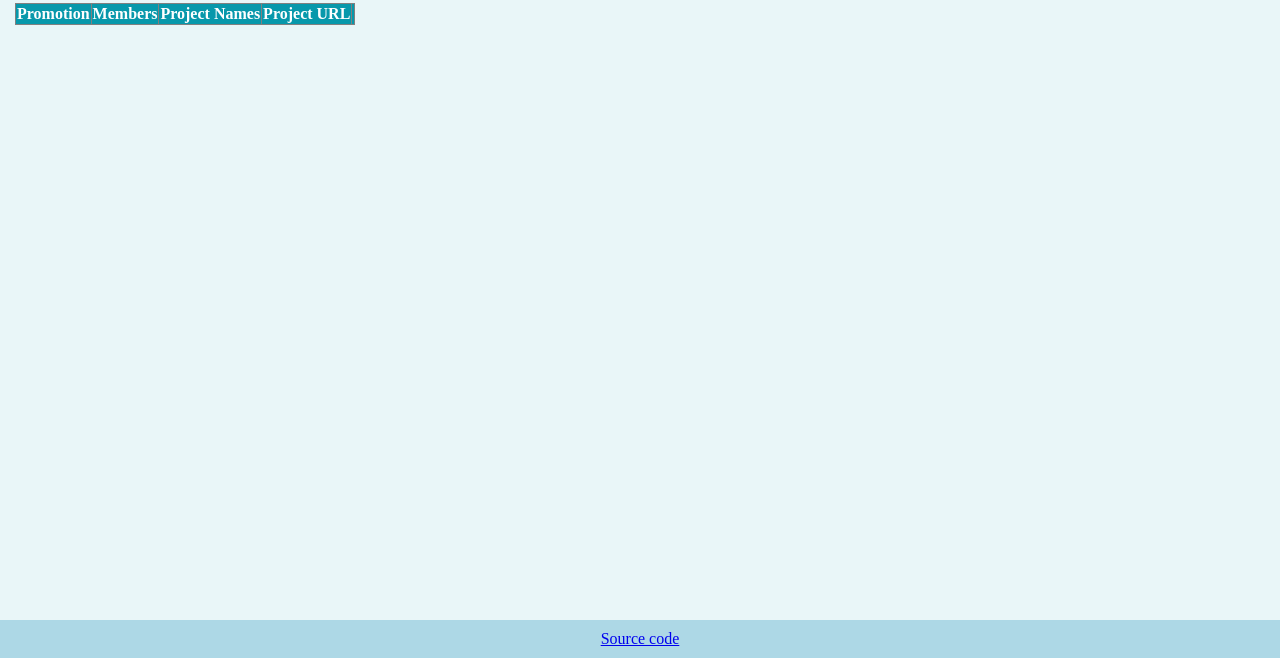
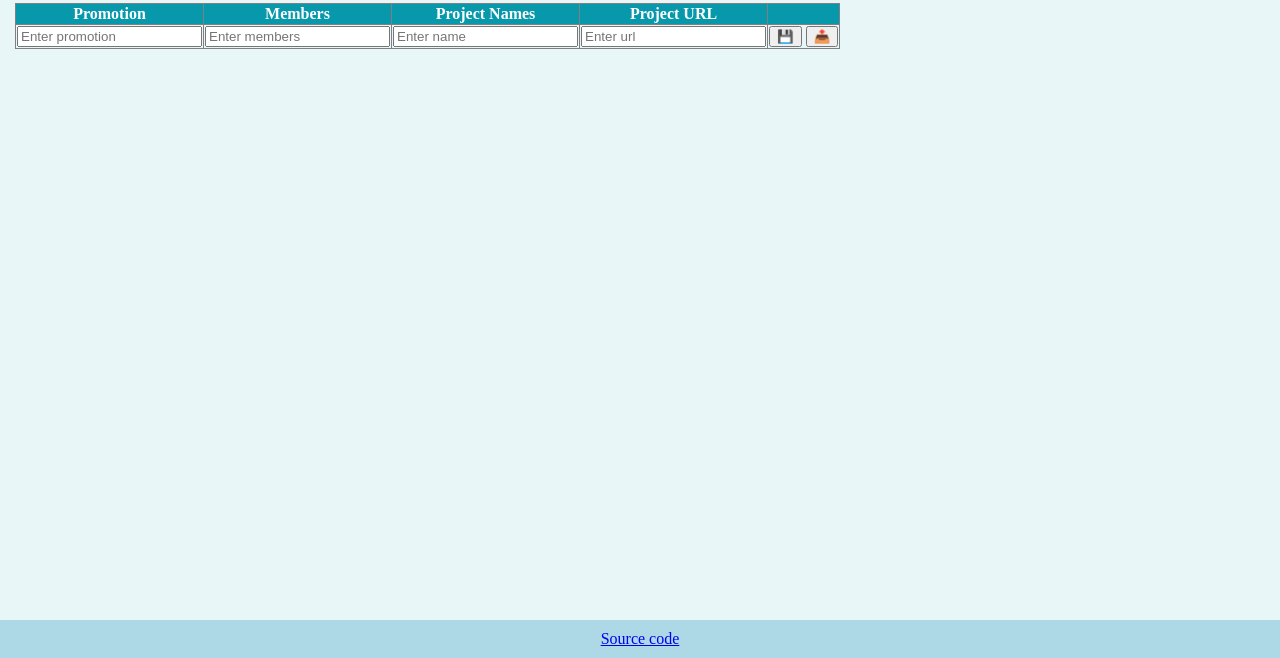
Before and after one commit to tiulia21/teams-networking, a website built with webpack: page src/index.html in a window 1280 px wide. Shown: the part 142-800 px from the top of the page. Built offline with nearby package versions, Linux system fonts and the light colour scheme; files whose address does not match are found by name.

Commit message:
create static form

```diff
--- a/src/index.html
+++ b/src/index.html
@@ -18,6 +18,7 @@
       </div>
     </header>
     <section>
+      <form action="secretary.html" method="post">
         <table id="teamsTable" border="1">
           <thead>
             <tr>
@@ -29,8 +30,28 @@
             </tr>
           </thead>
           <tbody></tbody>
-        <tfoot></tfoot>
+          <tfoot>
+            <tr>
+              <td>
+                <input type="text" name="promotion" id="promotion" placeholder="Enter promotion" required />
+              </td>
+              <td>
+                <input type="text" name="members" id="members" placeholder="Enter members" required />
+              </td>
+              <td>
+                <input type="text" name="name" id="name" placeholder="Enter name" required />
+              </td>
+              <td>
+                <input type="text" name="url" id="url" placeholder="Enter url" required />
+              </td>
+              <td>
+                <button type="submit">💾</button>
+                <button tupe="reset">📤</button>
+              </td>
+            </tr>
+          </tfoot>
         </table>
+      </form>
     </section>
     <footer>
       <a href="https://github.com/nmatei/teams-networking" target="_blank" 👩‍🏫>Source code</a>
```
Lines whose indentation alone changed are shown as unchanged.
